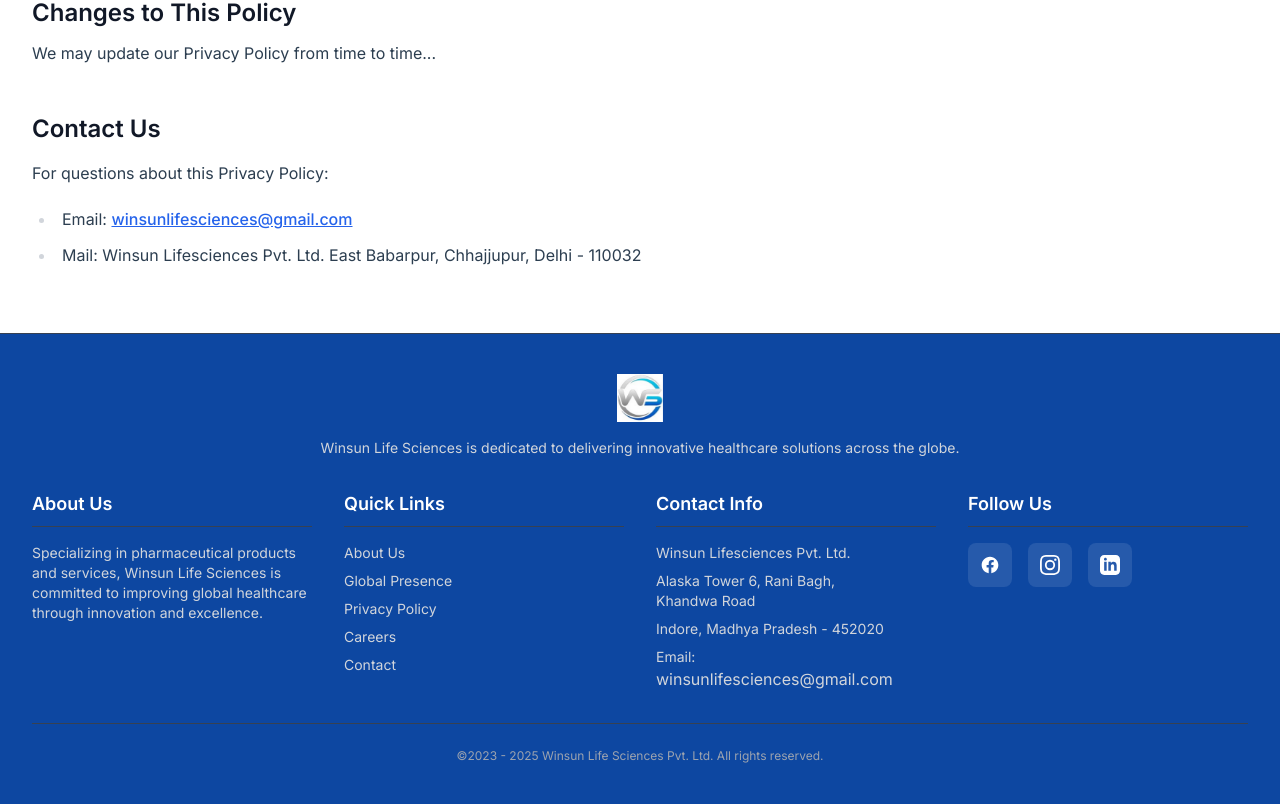
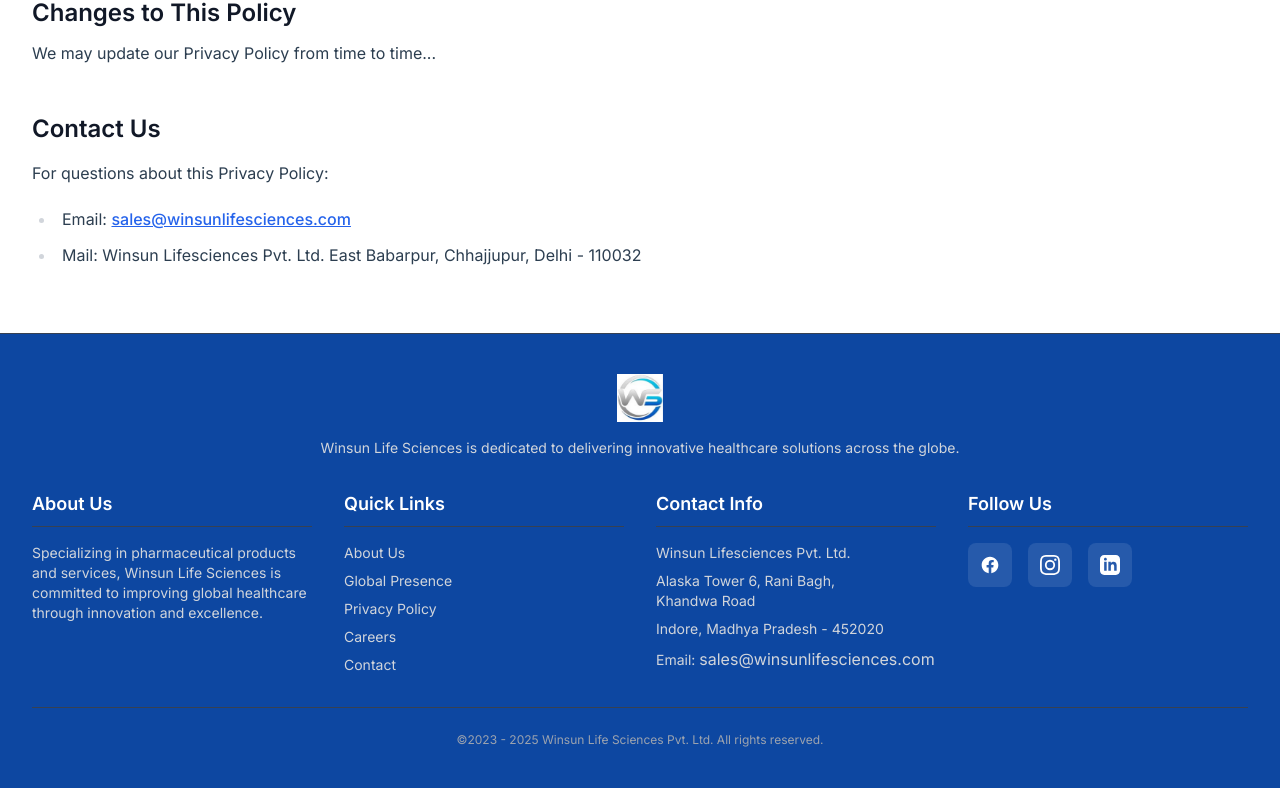
Before and after one commit to ankittyagi140/winsunlifescience, a Next.js app: page /privacy-policy in a window 1280 px wide. Shown: the part 1845-2649 px from the top of the page. Built offline with nearby package versions, Linux system fonts and the light colour scheme.

Commit message:
update:email address

```diff
--- a/src/app/contact/page.tsx
+++ b/src/app/contact/page.tsx
@@ -62,7 +62,7 @@
                     <path d="M2.003 5.884L10 9.882l7.997-3.998A2 2 0 0016 4H4a2 2 0 00-1.997 1.884z" />
                     <path d="M18 8.118l-8 4-8-4V14a2 2 0 002 2h12a2 2 0 002-2V8.118z" />
                   </svg>
-                  <span>info@winsunlifesciences.com</span>
+                  <span>sales@winsunlifesciences.com</span>
                 </div>
               </div>
 
--- a/src/app/layout.tsx
+++ b/src/app/layout.tsx
@@ -219,7 +219,7 @@
                       <p className="text-sm text-gray-300 mb-2">Winsun Lifesciences Pvt. Ltd.</p>
                       <p className="text-sm text-gray-300 mb-2">Alaska Tower 6, Rani Bagh, Khandwa Road</p>
                       <p className="text-sm text-gray-300 mb-2">Indore, Madhya Pradesh - 452020</p>
-                      <p className="text-sm text-gray-300">Email: <a href="mailto:winsunlifesciences@gmail.com" className="hover:text-white">winsunlifesciences@gmail.com</a></p>
+                      <p className="text-sm text-gray-300">Email: <a href="mailto:sales@winsunlifesciences.com" className="hover:text-white">sales@winsunlifesciences.com</a></p>
                     </address>
                   </div>
 
--- a/src/app/privacy-policy/page.tsx
+++ b/src/app/privacy-policy/page.tsx
@@ -87,9 +87,9 @@
             For questions about this Privacy Policy:
           </p>
           <ul className="list-disc pl-6 space-y-2">
-            <li>Email: <a href="mailto:winsunlifesciences@gmail.com"
+            <li>Email: <a href="mailto:sales@winsunlifesciences.com"
                         className="text-blue-600 hover:underline">
-                        winsunlifesciences@gmail.com
+                        sales@winsunlifesciences.com
                       </a></li>
             <li>Mail: Winsun Lifesciences Pvt. Ltd. East Babarpur, Chhajjupur, Delhi - 110032</li>
           </ul>
```
